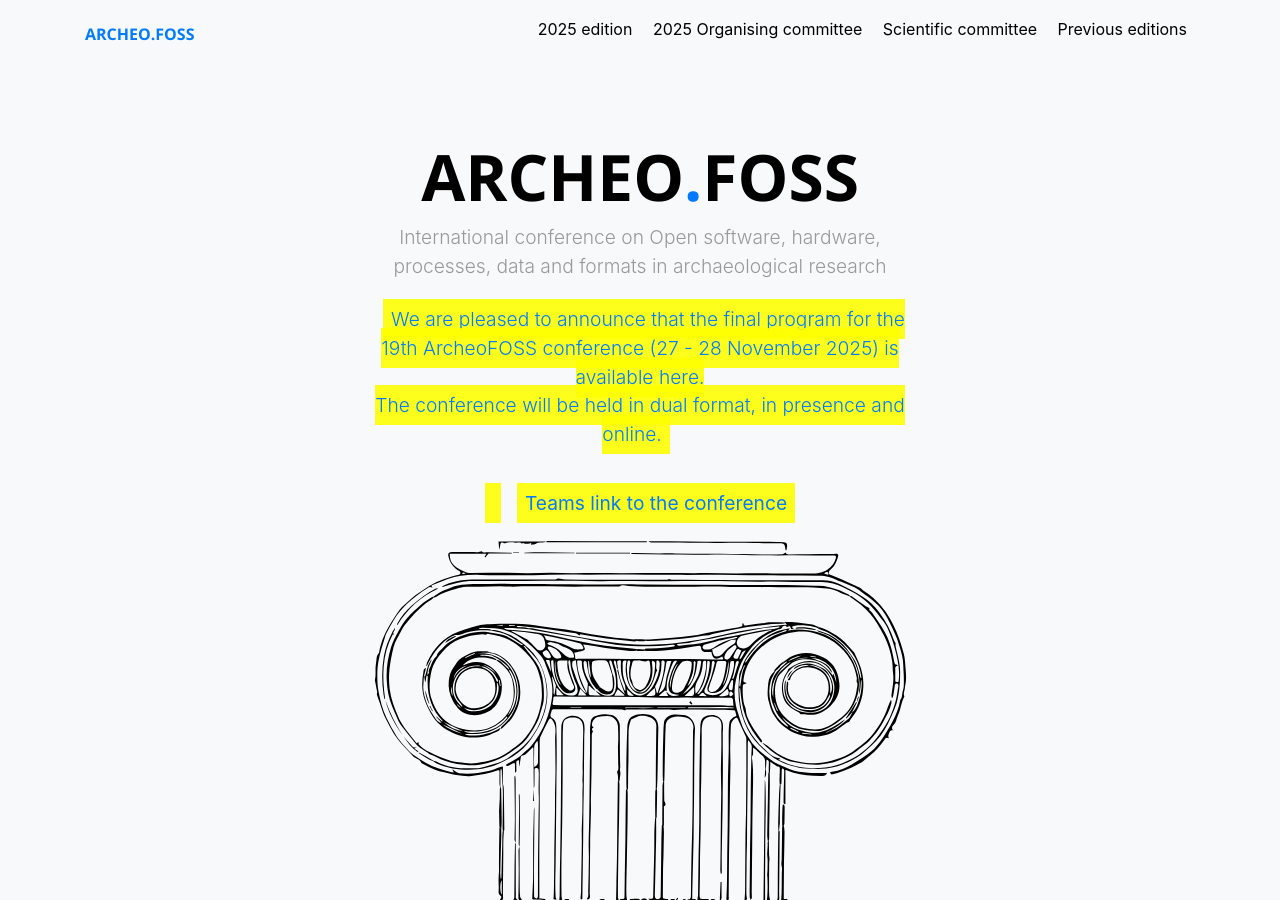
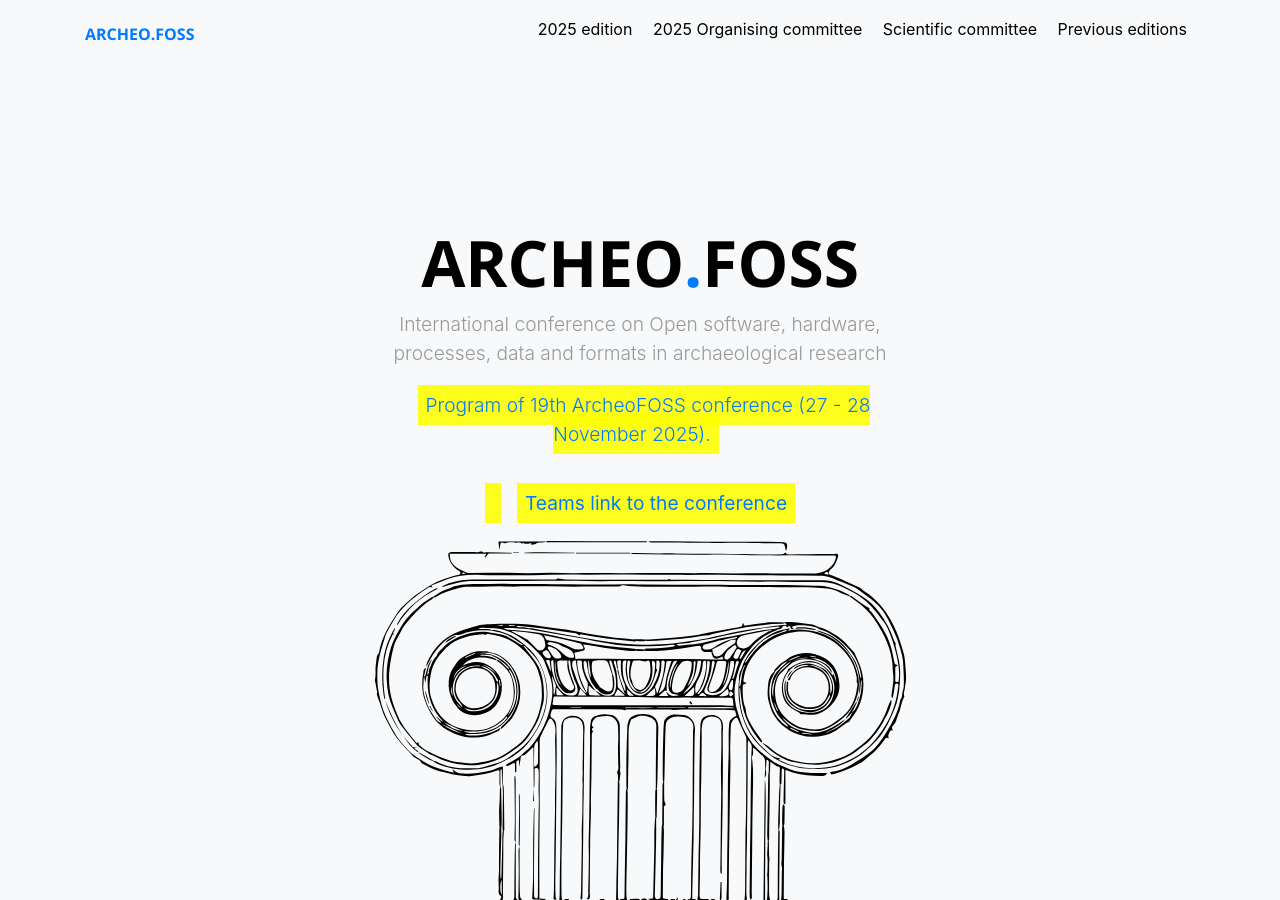
Before and after one commit to archeofoss/archeofoss, a Jekyll site: the page built from index.md, in a window 1280 px wide and 900 px high. Built offline with Jekyll 4.4.1, drawn with Linux system fonts in a browser that asks for light colours; nearby versions of some CDN libraries.

Commit message:
pdf program added

```diff
--- a/_layouts/home.html
+++ b/_layouts/home.html
@@ -12,8 +12,8 @@ layout: default
 
           <p class="pulsate-home">
             <a href="/2025/info">
-              We are pleased to announce that the final program for the 19th ArcheoFOSS conference (27 - 28 November 2025) is available here.
-              <br />The conference will be held in dual format, in presence and online.
+               Program of 19th ArcheoFOSS conference (27 - 28 November 2025).
+              <br />
           </p> <br />
           <p class="pulsate-home">
             <b><a href="https://s.mapod4d.it/s/archeofoss2025" target="_blank">Teams link to the conference</a><b>
```
Also changed, not shown: 2025/info.md (+2 -0 lines), 1 other file.
